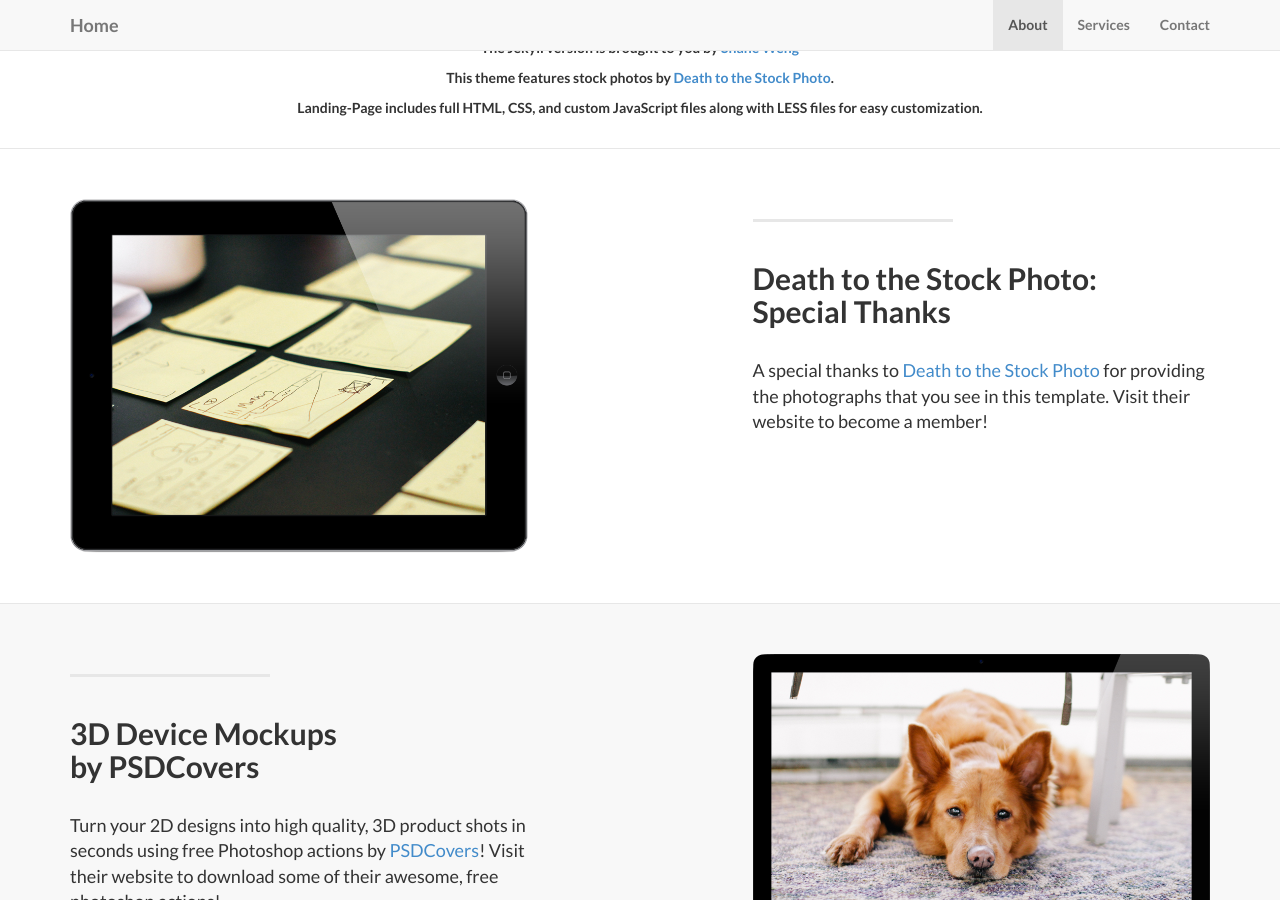
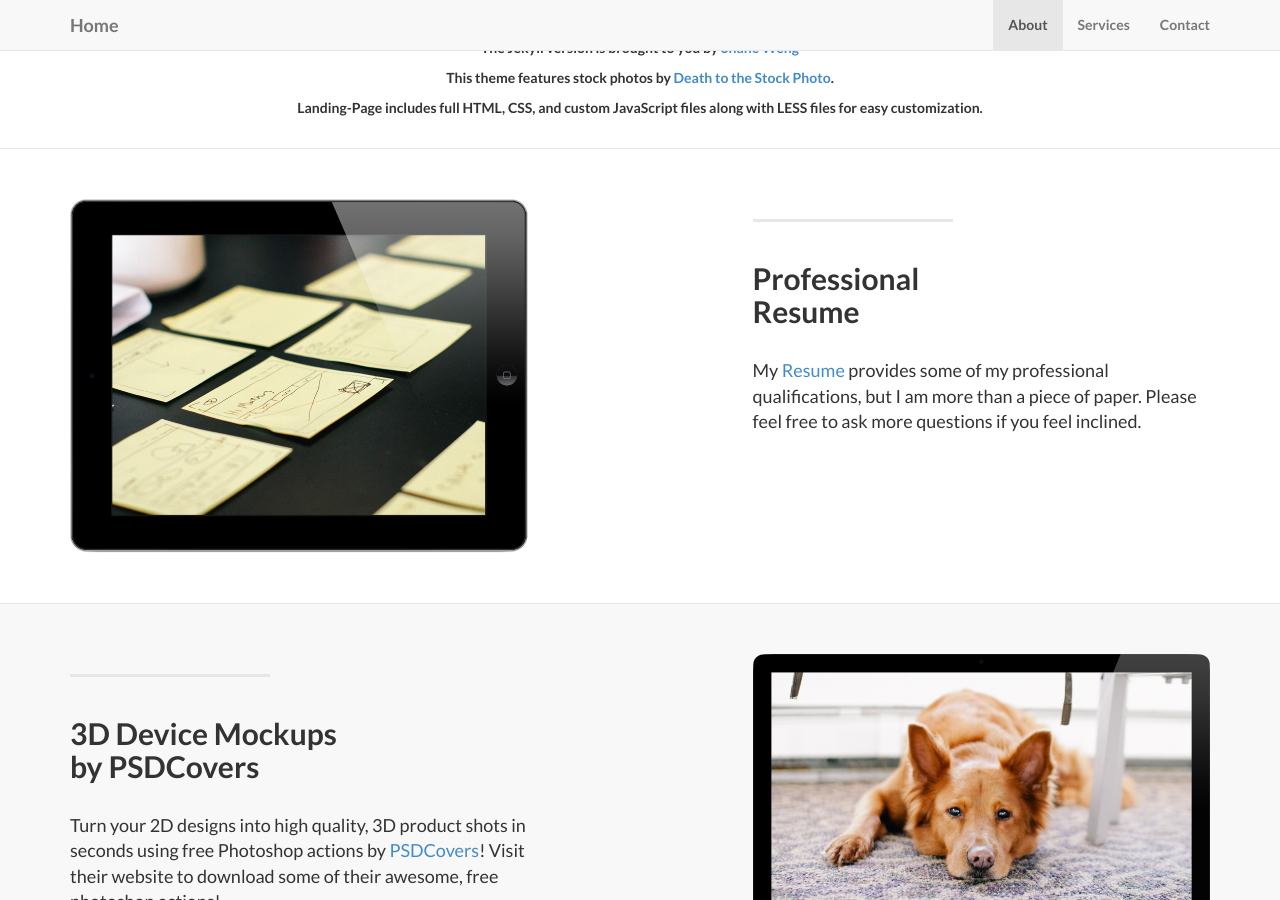
Before and after one commit to edercervantes/edercervantes.github.io, a Jekyll site: the page built from index.html, in a window 1280 px wide and 900 px high, scrolled down 912 px. Built offline with Jekyll 4.4.1, drawn with Linux system fonts in a browser that asks for light colours; nearby versions of some CDN libraries; library files that are not in the unit come from our copies.

Commit message:
adding resume

```diff
--- a/_posts/2014-09-21-services-1.markdown
+++ b/_posts/2014-09-21-services-1.markdown
@@ -2,7 +2,7 @@
 layout: default
 img: ipad.png
 category: Services
-title: Death to the Stock Photo:<br>Special Thanks
+title: Professional<br>Resume
 description: |
 ---
-  A special thanks to [Death to the Stock Photo](http://join.deathtothestockphoto.com/) for providing the photographs that you see in this template.  Visit their website to become a member!
+   My [Resume](https://drive.google.com/open?id=1ktZhQp8SAG4m6S6qcjn1m-OfOasWW6aO) provides some of my professional qualifications, but I am more than a piece of paper. Please feel free to ask more questions if you feel inclined.
```
Also changed, not shown: 3 other files.
